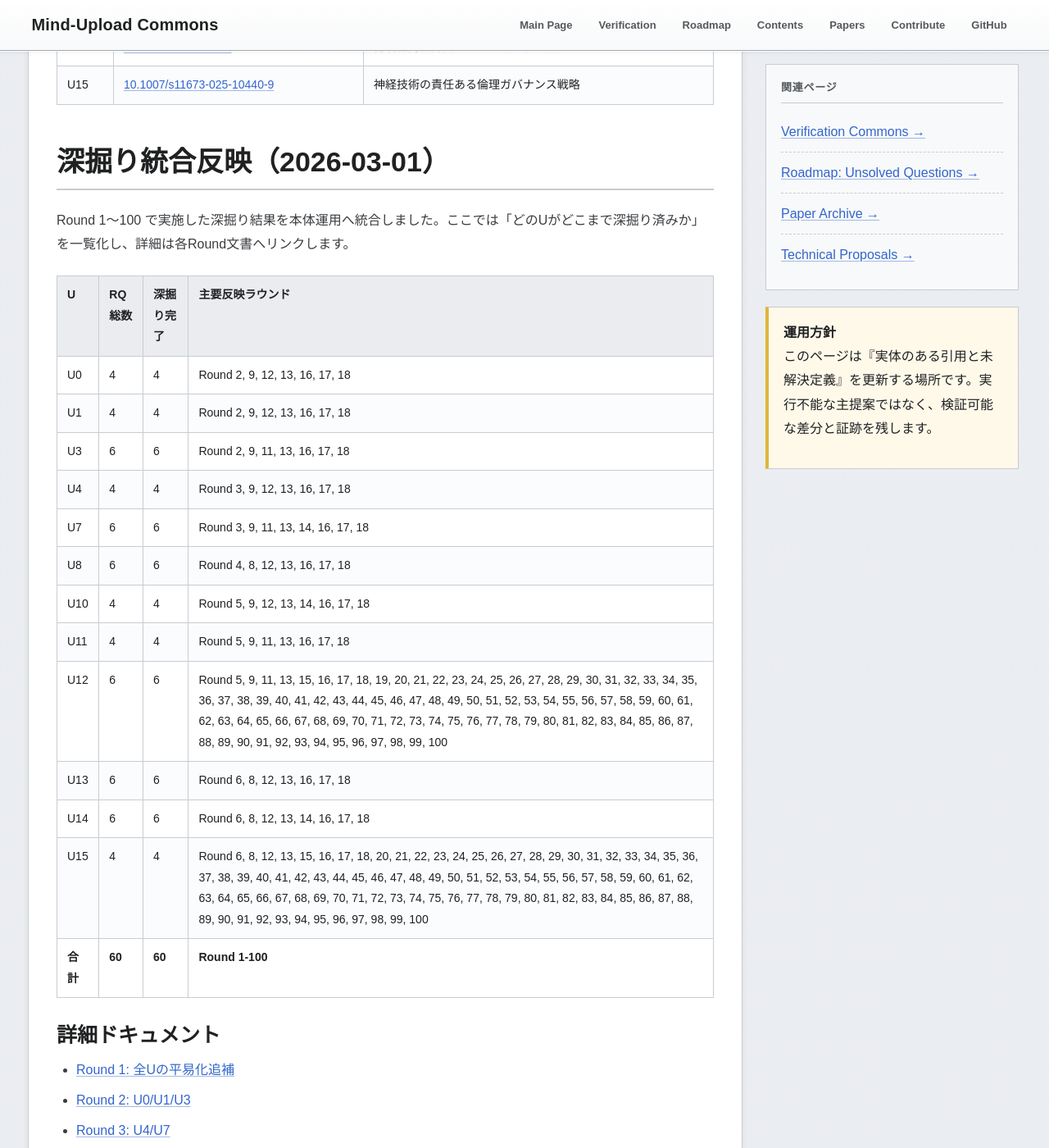
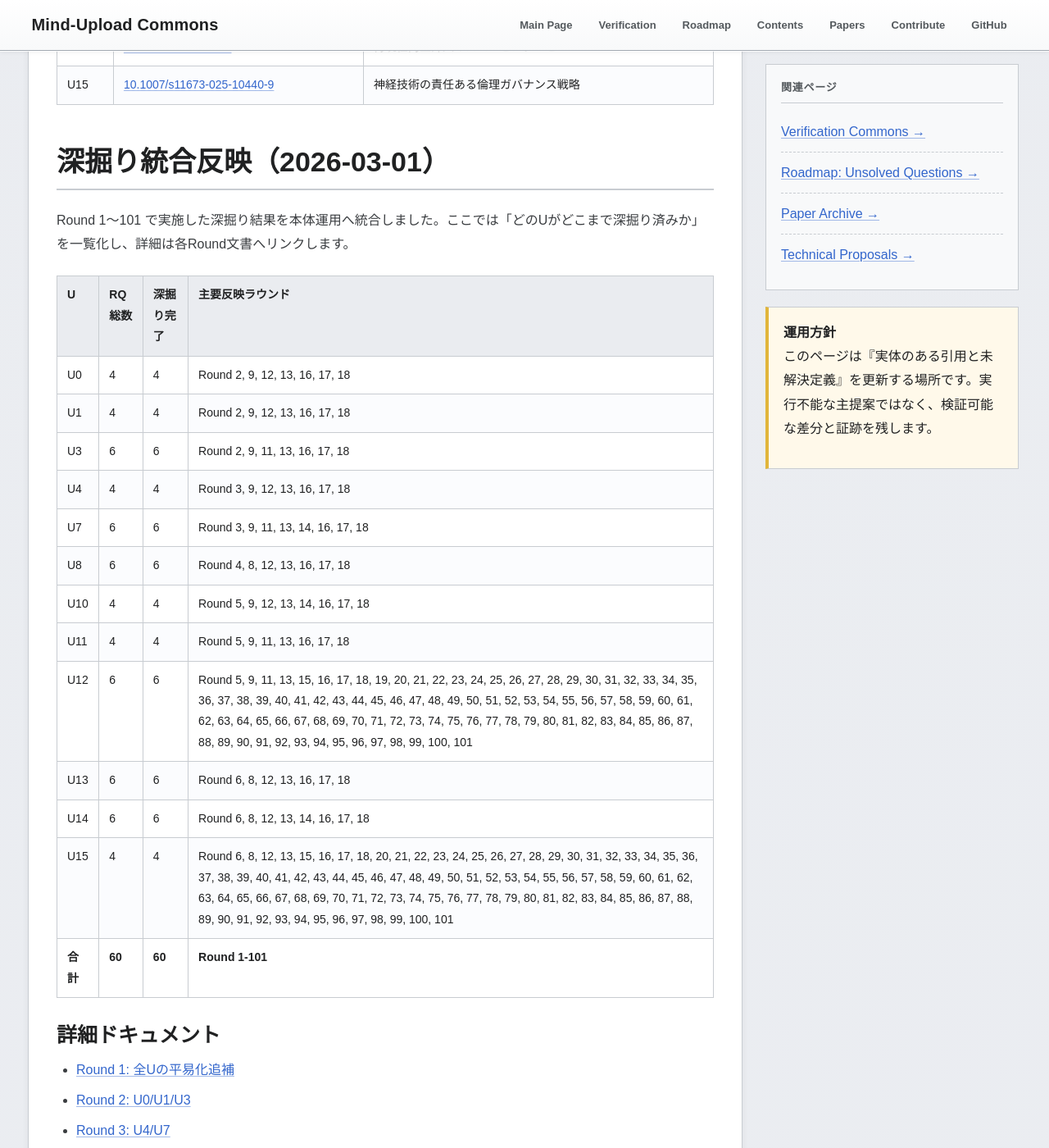
Before and after one commit to yasufumi-nakata/eegflow, a Jekyll site: the page built from research_harvest_50.md, in a window 1280 px wide and 1400 px high, scrolled down 6243 px. Shown: the whole window at 82% size. Built offline with Jekyll 4.4.1, drawn with Linux system fonts in a browser that asks for light colours; some of the changed text lies outside the part shown.

Commit message:
Add Round 101 follow-up reconnect remonitor execution ledger and reevaluation gate

```diff
--- a/research_harvest_50.md
+++ b/research_harvest_50.md
@@ -156,7 +156,7 @@
 <section class="section" id="deepening-integration-20260301">
 <h2 class="section-title">深掘り統合反映（2026-03-01）</h2>
 <p>
-Round 1〜100 で実施した深掘り結果を本体運用へ統合しました。ここでは「どのUがどこまで深掘り済みか」を一覧化し、詳細は各Round文書へリンクします。
+Round 1〜101 で実施した深掘り結果を本体運用へ統合しました。ここでは「どのUがどこまで深掘り済みか」を一覧化し、詳細は各Round文書へリンクします。
 </p>
 <table class="data-table">
 <thead><tr><th>U</th><th>RQ総数</th><th>深掘り完了</th><th>主要反映ラウンド</th></tr></thead><tbody>
@@ -168,11 +168,11 @@
 <tr><td>U8</td><td>6</td><td>6</td><td>Round 4, 8, 12, 13, 16, 17, 18</td></tr>
 <tr><td>U10</td><td>4</td><td>4</td><td>Round 5, 9, 12, 13, 14, 16, 17, 18</td></tr>
 <tr><td>U11</td><td>4</td><td>4</td><td>Round 5, 9, 11, 13, 16, 17, 18</td></tr>
-<tr><td>U12</td><td>6</td><td>6</td><td>Round 5, 9, 11, 13, 15, 16, 17, 18, 19, 20, 21, 22, 23, 24, 25, 26, 27, 28, 29, 30, 31, 32, 33, 34, 35, 36, 37, 38, 39, 40, 41, 42, 43, 44, 45, 46, 47, 48, 49, 50, 51, 52, 53, 54, 55, 56, 57, 58, 59, 60, 61, 62, 63, 64, 65, 66, 67, 68, 69, 70, 71, 72, 73, 74, 75, 76, 77, 78, 79, 80, 81, 82, 83, 84, 85, 86, 87, 88, 89, 90, 91, 92, 93, 94, 95, 96, 97, 98, 99, 100</td></tr>
+<tr><td>U12</td><td>6</td><td>6</td><td>Round 5, 9, 11, 13, 15, 16, 17, 18, 19, 20, 21, 22, 23, 24, 25, 26, 27, 28, 29, 30, 31, 32, 33, 34, 35, 36, 37, 38, 39, 40, 41, 42, 43, 44, 45, 46, 47, 48, 49, 50, 51, 52, 53, 54, 55, 56, 57, 58, 59, 60, 61, 62, 63, 64, 65, 66, 67, 68, 69, 70, 71, 72, 73, 74, 75, 76, 77, 78, 79, 80, 81, 82, 83, 84, 85, 86, 87, 88, 89, 90, 91, 92, 93, 94, 95, 96, 97, 98, 99, 100, 101</td></tr>
 <tr><td>U13</td><td>6</td><td>6</td><td>Round 6, 8, 12, 13, 16, 17, 18</td></tr>
 <tr><td>U14</td><td>6</td><td>6</td><td>Round 6, 8, 12, 13, 14, 16, 17, 18</td></tr>
-<tr><td>U15</td><td>4</td><td>4</td><td>Round 6, 8, 12, 13, 15, 16, 17, 18, 20, 21, 22, 23, 24, 25, 26, 27, 28, 29, 30, 31, 32, 33, 34, 35, 36, 37, 38, 39, 40, 41, 42, 43, 44, 45, 46, 47, 48, 49, 50, 51, 52, 53, 54, 55, 56, 57, 58, 59, 60, 61, 62, 63, 64, 65, 66, 67, 68, 69, 70, 71, 72, 73, 74, 75, 76, 77, 78, 79, 80, 81, 82, 83, 84, 85, 86, 87, 88, 89, 90, 91, 92, 93, 94, 95, 96, 97, 98, 99, 100</td></tr>
-<tr><td><strong>合計</strong></td><td><strong>60</strong></td><td><strong>60</strong></td><td><strong>Round 1-100</strong></td></tr>
+<tr><td>U15</td><td>4</td><td>4</td><td>Round 6, 8, 12, 13, 15, 16, 17, 18, 20, 21, 22, 23, 24, 25, 26, 27, 28, 29, 30, 31, 32, 33, 34, 35, 36, 37, 38, 39, 40, 41, 42, 43, 44, 45, 46, 47, 48, 49, 50, 51, 52, 53, 54, 55, 56, 57, 58, 59, 60, 61, 62, 63, 64, 65, 66, 67, 68, 69, 70, 71, 72, 73, 74, 75, 76, 77, 78, 79, 80, 81, 82, 83, 84, 85, 86, 87, 88, 89, 90, 91, 92, 93, 94, 95, 96, 97, 98, 99, 100, 101</td></tr>
+<tr><td><strong>合計</strong></td><td><strong>60</strong></td><td><strong>60</strong></td><td><strong>Round 1-101</strong></td></tr>
 </tbody></table>
 
 <h3>詳細ドキュメント</h3>
@@ -277,6 +277,7 @@
 <li><a href="research_deepening_round98_2026-03-01.html">Round 98: フォローアップ再接続フォローアップ再評価フォローアップ結果台帳とフォローアップ再接続フォローアップ監視再同期フォローアップ再接続ゲート固定</a></li>
 <li><a href="research_deepening_round99_2026-03-01.html">Round 99: フォローアップ再接続フォローアップ再評価フォローアップ再接続結果台帳とフォローアップ再接続フォローアップ監視再同期フォローアップ維持ゲート固定</a></li>
 <li><a href="research_deepening_round100_2026-03-01.html">Round 100: フォローアップ再接続フォローアップ再評価フォローアップ安定化確認台帳とフォローアップ再接続フォローアップ再接続フォローアップ再監視ゲート固定</a></li>
+<li><a href="research_deepening_round101_2026-03-01.html">Round 101: フォローアップ再接続フォローアップ再接続フォローアップ再監視実行台帳とフォローアップ再接続フォローアップ再接続フォローアップ再評価ゲート固定</a></li>
 </ul>
 
 <h3>整合性監査（証跡）</h3>
@@ -878,6 +879,12 @@
 <a href="automation/rq_regulation_reentry_followup_reconnect_followup_reconnect_followup_remonitor_gate_round100_2026-03-01.csv" target="_blank">rq_regulation_reentry_followup_reconnect_followup_reconnect_followup_remonitor_gate_round100_2026-03-01.csv</a>（問い別フォローアップ再接続フォローアップ再接続フォローアップ再監視ゲート）
 に記録しています。
 </p>
+<p class="small">
+Round 101 のフォローアップ再接続フォローアップ再接続フォローアップ再監視実行台帳とフォローアップ再接続フォローアップ再接続フォローアップ再評価ゲート固定は
+<a href="automation/rq_regulation_reentry_followup_reconnect_followup_reconnect_followup_remonitor_execution_ledger_round101_2026-03-01.csv" target="_blank">rq_regulation_reentry_followup_reconnect_followup_reconnect_followup_remonitor_execution_ledger_round101_2026-03-01.csv</a>（問い別フォローアップ再接続フォローアップ再接続フォローアップ再監視実行台帳）と
+<a href="automation/rq_regulation_reentry_followup_reconnect_followup_reconnect_followup_reevaluation_gate_round101_2026-03-01.csv" target="_blank">rq_regulation_reentry_followup_reconnect_followup_reconnect_followup_reevaluation_gate_round101_2026-03-01.csv</a>（問い別フォローアップ再接続フォローアップ再接続フォローアップ再評価ゲート）
+に記録しています。
+</p>
 </section>
 
 <section class="section" id="u0">
```
Also changed, not shown: automation/rq_regulation_reentry_followup_reconnect_followup_reconnect_followup_reevaluation_gate_round101_2026-03-01.csv (added, +11 -0 lines), automation/rq_regulation_reentry_followup_reconnect_followup_reconnect_followup_remonitor_execution_ledger_round101_2026-03-01.csv (added, +11 -0 lines), research_deepening_continue_guide_2026-03-01.md (+6 -2 lines), research_deepening_round101_2026-03-01.md (added, +64 -0 lines).
